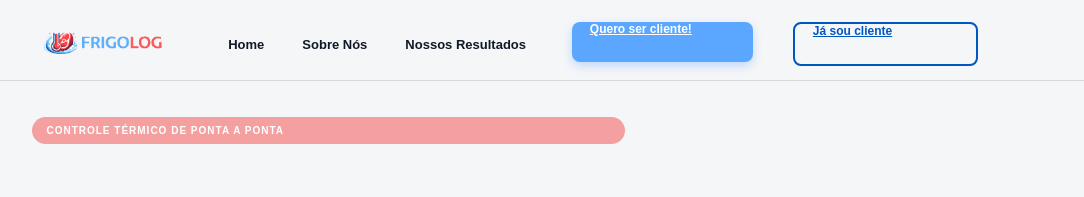
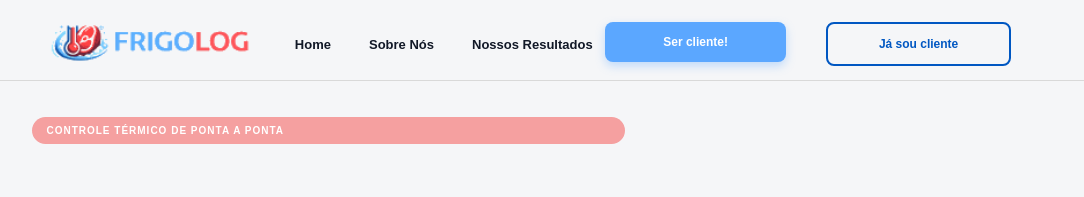
Before and after one commit to FrigoLog/frigolog, a plain HTML site: page site-institucional/index.html in a window 1280 px wide. Shown: the top 197 px of the page, without its empty margins (102-1186 px from the left). Drawn offline with Linux system fonts and the light colour scheme.

Commit message:
Ajustado o tamanho da logo e do botão no header

```diff
--- a/site-institucional/index.html
+++ b/site-institucional/index.html
@@ -22,8 +22,12 @@
       </nav>
 
       <div class="acoes">
-        <a class="btn btn-azul" href='cadastro\paginaCadastro.html'>Quero ser cliente!<a>
-        <a class="btn btn-branco" href='login\login.html'>Já sou cliente<a>
+        <a class="btn btn-azul" href='cadastro\paginaCadastro.html'>
+            <span>Ser cliente!</span>
+        <a>
+        <a class="btn btn-branco" href='login\login.html'>
+            <span>Já sou cliente</span>
+        <a>
       </div>
     </div>
   </header>
--- a/site-institucional/style.css
+++ b/site-institucional/style.css
@@ -39,7 +39,7 @@ body {
 }
 
 .logo {
-    width: 150px;
+    width: 250px;
     height: auto;
 }
 
@@ -61,6 +61,9 @@ body {
 }
 
 .btn {
+    display: flex;
+    justify-content: center;
+    align-items: center;
     min-width: 145px;
     height: 40px;
     padding: 0 18px;
@@ -70,6 +73,11 @@ body {
     cursor: pointer;
     transition: 0.2s;
 
+}
+
+a {
+    text-decoration: none;
+    font-size: 36px;
 }
 
 .btn-azul {
```
